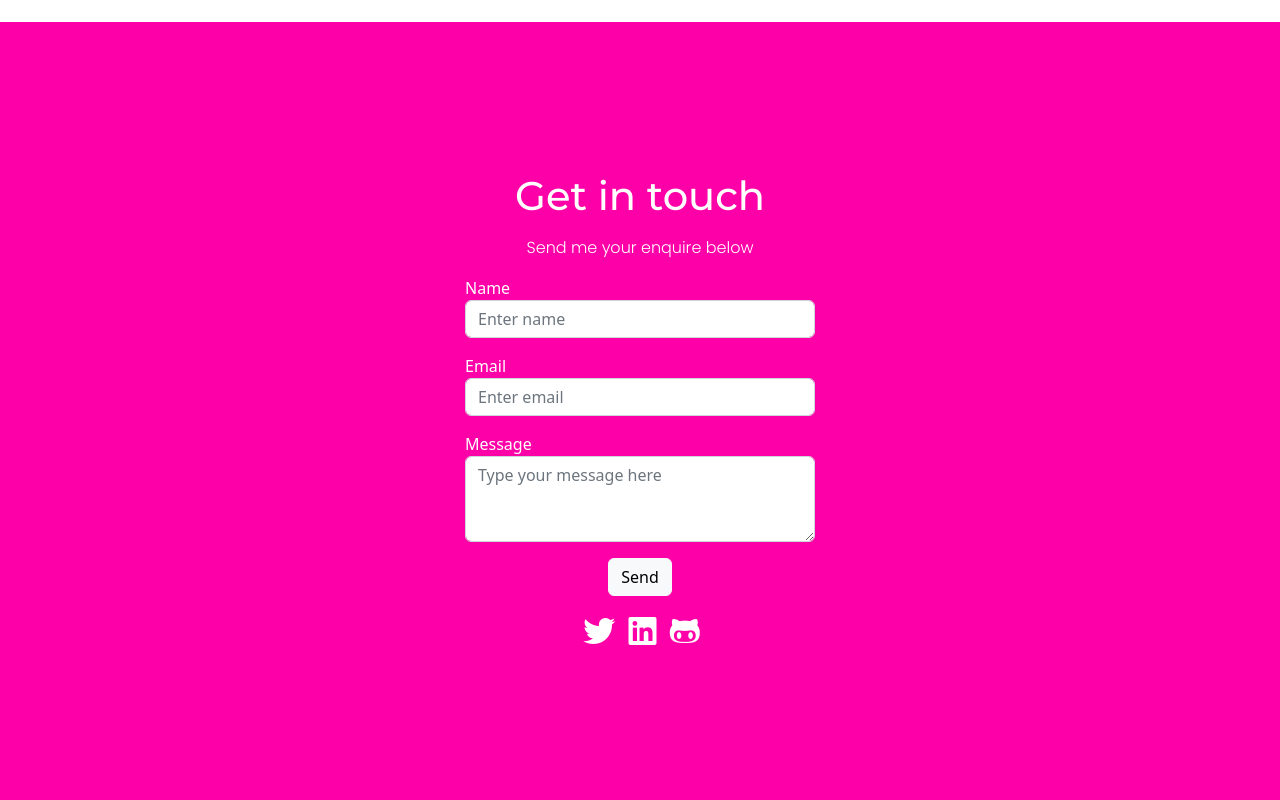
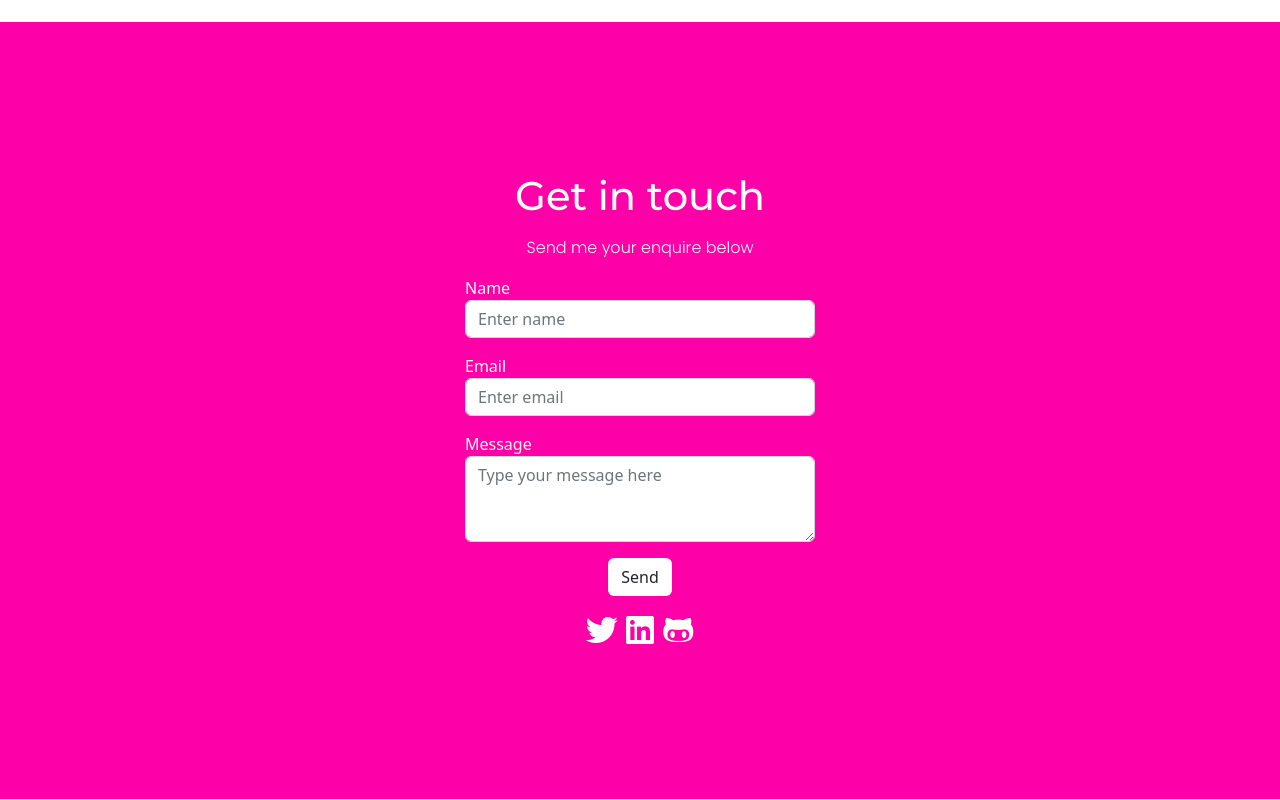
Before and after one commit to javieravidal/portfolio-project-JV, a plain HTML site: page index.html in a window 1280 px wide. Shown: the part 2036-2836 px from the top of the page. Drawn offline with nearby package versions, Linux system fonts and the light colour scheme.

Commit message:
Added social media links

```diff
--- a/index.html
+++ b/index.html
@@ -217,18 +217,18 @@
                 <label for="messageArea">Message</label>
                 <textarea class="form-control" id="messageArea" rows="3" placeholder="Type your message here"></textarea>
               </div>
-            <div class="container mt-3">
+              <div class="container mt-3">
                 <div class="col-md-12 text-center">
-                    <button type="submit" class="btn btn-light">Send</button>
+                    <a class="btn" href="#" role="button">Send</a>
                 </div>
             </div>
           </form>
-          <a href="https://twitter.com/javieravidal_io"><i class="fab fa-twitter fa-2x mt-3" style="color: #ffffff; padding: 3px;"></i></a>
-          <a href="https://www.linkedin.com/in/javieravidalarriagada"><i class="fab fa-linkedin fa-2x" style="color: #ffffff; padding: 3px;"></i></a>
-          <a href="https://github.com/javieravidal"><i class="fab fa-github-alt fa-2x" style="color: #ffffff; padding: 3px;"></i></a>
-
+          <div class="hero5">
+          <a class="icons" href="https://twitter.com/javieravidal_io"><i class="fab fa-twitter fa-2x mt-3" style="color: #ffffff; padding: 2px; background-color:#fe00a8;"></i></a>
+          <a class="icons" href="https://www.linkedin.com/in/javieravidalarriagada"><i class="fab fa-linkedin fa-2x" style="color: #ffffff; padding: 2px; background-color: #fe00a8;"></i></a>
+          <a class="icons" href="https://github.com/javieravidal"><i class="fab fa-github-alt fa-2x" style="color: #ffffff; padding: 3px; background-color: #fe00a8;"></i></a>
         </div>
     </div>
-
+</div>
 </body>
 </html>
--- a/styles/portfolio.css
+++ b/styles/portfolio.css
@@ -154,12 +154,23 @@ nav li.active a{
     font-family: var(--default-font-family);
 }
 
+.hero4 a {
+    background-color: var(--primary-background-color);
+}
+
+.hero4 a:hover {
+    border-color: var(--primary-background-color);
+    background-color: var(--secondary-background-color);
+    color: var(--second-text-color);
+    font-weight: 500px;
+}
+
 form {
     margin: 0 auto;
     width: 350px;
     text-align: left;
 }
 
-i {
+.hero3 i {
     margin-left: 3px;
 }
```
